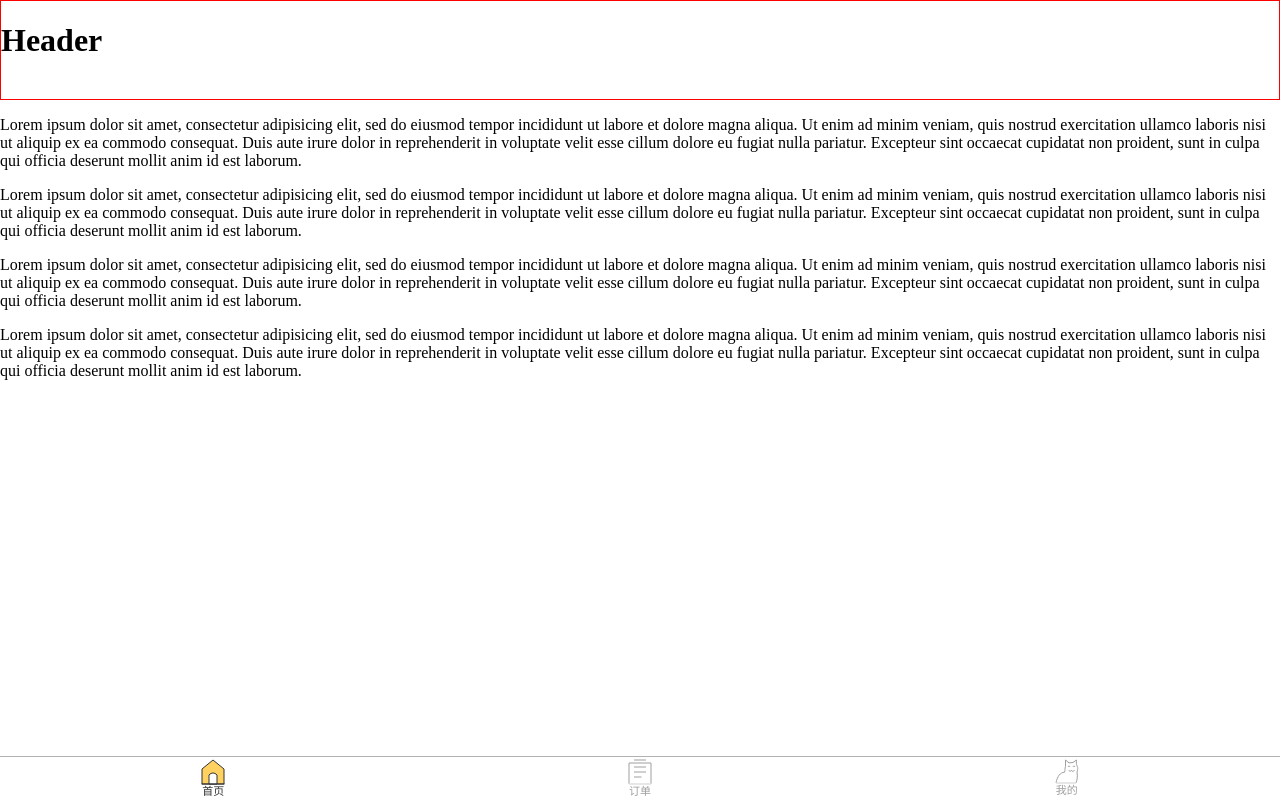
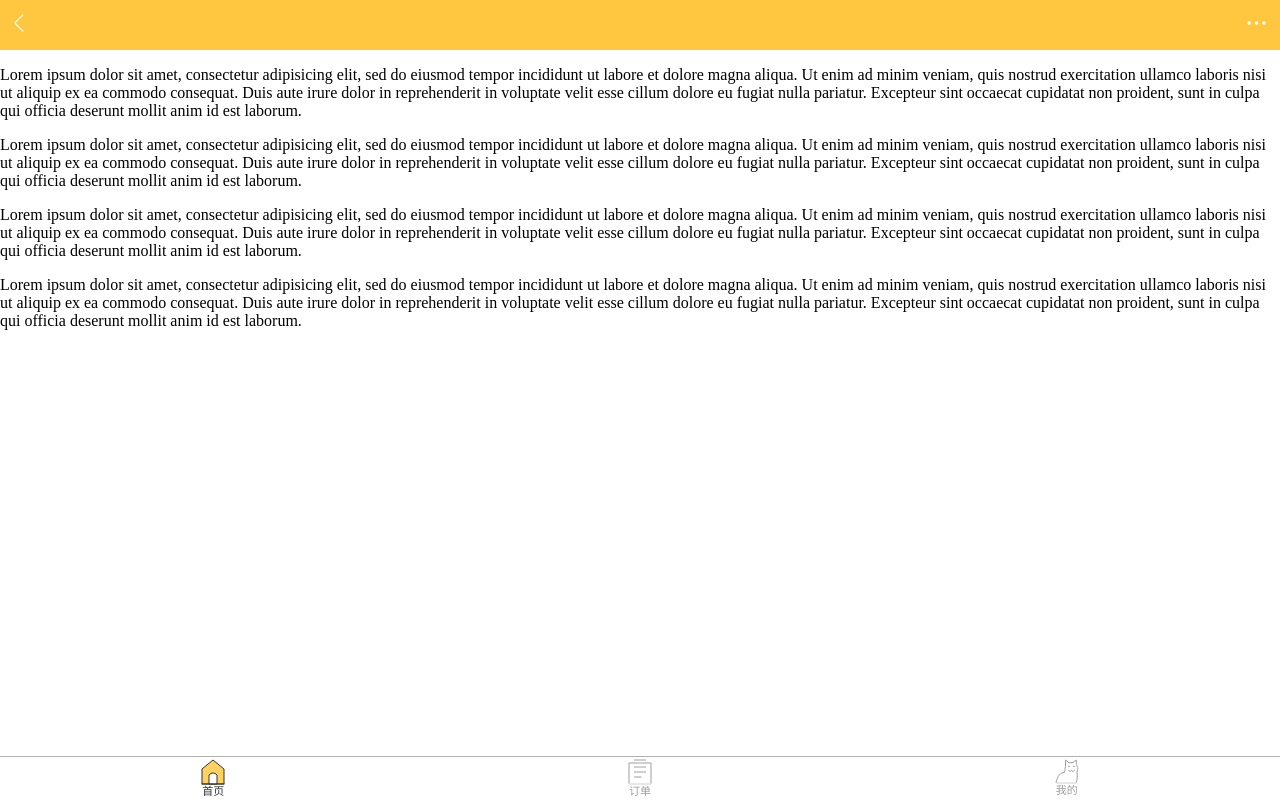
Before and after one commit to happypeter/meituan-demo, a React (Create React App) app in the folder user-client/: page / in a window 1280 px wide. Built offline with nearby package versions, Linux system fonts and the light colour scheme.

Commit message:
第六集：Header 样式

```diff
--- a/user-client/src/components/Header.js
+++ b/user-client/src/components/Header.js
@@ -1,7 +1,20 @@
 import React from 'react'
+import ReturnIcon from './ReturnIcon'
+import MoreIcon from './MoreIcon'
+import '../css/header.css'
+import {
+  Link
+} from 'react-router-dom'
 
 const Header = () => (
-  <h1>Header</h1>
+  <div className="header">
+    <Link className="return" to="/" >
+      <ReturnIcon />
+    </Link>
+    <Link to="" className="more">
+      <MoreIcon />
+    </Link>
+  </div>
 )
 
 export default Header
--- /dev/null
+++ b/user-client/src/components/MoreIcon.js
@@ -0,0 +1,9 @@
+import React from 'react'
+
+const MoreIcon = ({ active }) => (
+  <div>
+    <svg fill="#FFFFFF" t="1498721690894" className="more" viewBox="0 0 1083 1024"  width="21.1" height="20"><defs><style type="text/css"></style></defs><path d="M161.440203 423.264858a88.754786 88.754786 0 1 0-0.117869 177.470284 88.754786 88.754786 0 0 0 0.117869-177.470284z m380.20366 0a88.754786 88.754786 0 1 0-0.039289 177.470284 88.754786 88.754786 0 0 0 0.039289-177.470284z m380.282239 0a88.754786 88.754786 0 1 0-0.039289 177.470284 88.754786 88.754786 0 0 0 0.039289-177.470284z" p-id="1646"></path></svg>
+  </div>
+)
+
+export default MoreIcon
--- /dev/null
+++ b/user-client/src/components/ReturnIcon.js
@@ -0,0 +1,9 @@
+import React from 'react'
+
+const ReturnIcon = ({ active }) => (
+  <div>
+    <svg t="1498719502827" class="icon" viewBox="0 0 1024 1024"  width="20" height="20"><defs><style type="text/css"></style></defs><path fill="#FFFFFF" d="M532.526499 904.817574L139.506311 511.797385 532.526499 118.777197c12.258185-12.258185 12.432147-32.892131-0.187265-45.51052-12.707416-12.707416-32.995485-12.703323-45.511543-0.187265L75.166957 484.739123c-7.120165 7.120165-10.163477 17.065677-8.990768 26.624381-1.500167 9.755178 1.5104 20.010753 8.990768 27.491121l411.660734 411.660734c12.258185 12.258185 32.892131 12.432147 45.511543-0.187265 12.707416-12.707416 12.7023-32.995485 0.187265-45.51052z" p-id="946"></path></svg>
+  </div>
+)
+
+export default ReturnIcon
--- a/user-client/src/css/App.css
+++ b/user-client/src/css/App.css
@@ -16,8 +16,7 @@ a {
 }
 
 .app>.header-wrap {
-  border: 1px solid red;
-  height: 100px;
+  height: 50px;
   flex-shrink: 0;
 }
 
--- /dev/null
+++ b/user-client/src/css/header.css
@@ -0,0 +1,18 @@
+.header {
+  height: 100%;
+  background-color: #FFC640;
+  display: flex;
+  justify-content: space-between;
+}
+
+.header a {
+  height: 100%;
+  width: 46px;
+  display: block;
+  padding-top: 13px;
+}
+
+.header svg {
+  display: block;
+  margin: 0 auto;
+}
```
